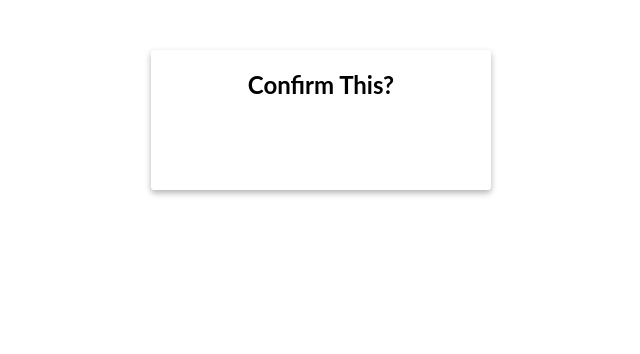
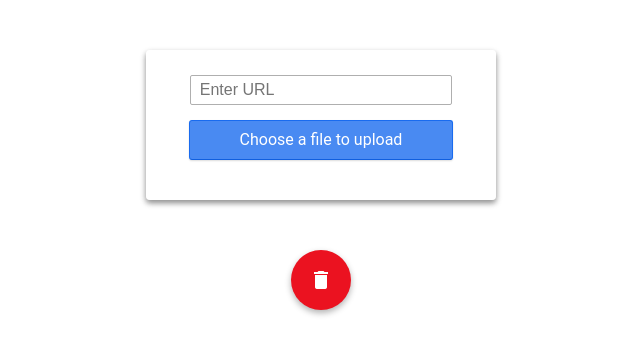
Before and after one commit to nashvail/Quttons, a plain HTML site: page index.html in a window 1280 px wide. Both pictures are taken after a click on the element 640 px from the left and 85 px from the top of the page. Shown: the whole page, without its empty margins (319-959 px from the left). Drawn offline with Linux system fonts and the light colour scheme.

Commit message:
Adding extra examples plus document.click fixes undergoing

```diff
--- a/css/MaterialDialog.css
+++ b/css/MaterialDialog.css
@@ -4,7 +4,6 @@
 }
 .materialButton{
 	box-sizing : content-box !important;
-	position : relative !important;
 	background-repeat : no-repeat !important;
 	background-position: center center !important;
 	box-shadow:  0 3px 6px 0 rgba(0, 0, 0, 0.3);
--- a/index.html
+++ b/index.html
@@ -5,13 +5,27 @@
 	<title>Document</title>
 	<link rel="stylesheet" href="css/main.css">
 	<link rel="stylesheet" href="css/MaterialDialog.css">
-	<link href='http://fonts.googleapis.com/css?family=Roboto:400,500' rel='stylesheet' type='text/css'>
+	<!-- <link href='http://fonts.googleapis.com/css?family=Roboto:400,500' rel='stylesheet' type='text/css'> -->
 </head>
 <body>
 
-	<div class="materialButton" id = "confirmButton">
-		<div class="confirmDialog">
-			<h2>Confirm This?</h2>
+	<div class="materialButton" id = "uploadButton">
+		<div id="uploadDialog">
+			<center>
+			<div class="urlField">
+				<input type="text" id = "fileUrl" placeholder = "Enter URL">
+			</div>
+			</center>
+			<div class="uploadButton">
+				Choose a file to upload
+			</div>
+		</div>
+	</div>
+
+	<div class="materialButton" id = "deleteButton">
+		<div id="deleteDialog">
+			<h2>Sure?</h2>
+			<div class="confirm">Yes, delete this file</div>
 		</div>
 	</div>
 
--- a/js/main.js
+++ b/js/main.js
@@ -1,9 +1,20 @@
 'use strict';
 
-var confirmButton = MaterialButton.getInstance($('#confirmButton'));
-confirmButton.init({
-	width : 70,
-	height : 70,
-	icon : './images/icon_done.png',
-	backgroundColor : "#76CB00"
+// For the upload button
+var materialUploadBTN = MaterialButton.getInstance($('#uploadButton'));
+materialUploadBTN.init({
+	width : 60,
+	height : 60,
+	backgroundColor : "#917466",
+	icon : './images/icon_upload.png'
 });
+
+
+// For the delete button
+var materialDeleteButton = MaterialButton.getInstance($('#deleteButton'));
+materialDeleteButton.init({
+	width : 60,
+	height : 60,
+	icon : './images/icon_delete.png',
+	backgroundColor : "#EB1220"
+});
--- a/sass/main.sass
+++ b/sass/main.sass
@@ -1,23 +1,84 @@
 $color_confirm_btn : #EB1220
+$color_upload_button : #498AF2
 *
+	box-sizing : border-box
 	margin : 0
 	padding : 0
 body
 	background-color : white
 
-#confirmButton
+#uploadButton
+	margin : 50px auto 0 auto
+
+#deleteButton
+	margin : 50px auto 0 auto
+
+
+#uploadDialog
+	font-family : "Roboto"
+	width : 350px
+	height : 150px
+	background-color : white
+	border-radius : 4px
+	padding : 10px
+	box-shadow : 0px 3px 5px rgba(0, 0, 0, 0.2)
+
+#fileUrl
+	width : 82%
+	height : 30px
+	border-radius : 2px
+	border : 1px solid #afafaf
+	padding : 9px
+	font-size : 1em
+
+.urlField
+	padding : 5px
+	margin : 10px auto 0 auto
+
+.uploadButton
+	width : 80%
+	height : 40px
+	background-color : $color_upload_button
+	border : 1px solid darken($color_upload_button, 10%)
+	border-bottom : 1px solid darken($color_upload_button, 15%)
+	color : white
+	text-align : center
+	padding : 9px
+	cursor : pointer
+	border-radius : 3px
 	margin : 0 auto
-	margin-top : 50px
+	box-shadow : 0px 1px 2px rgba(0, 0, 0, 0.14)
+	margin-top : 10px
 
-.confirmDialog
-	width : 300px
+
+#deleteDialog
+	width : 220px
 	height : 100px
 	border-radius : 4px
-	background-color : white
-	margin : 50px auto 0px auto
-	padding : 20px
+	background-color : #fff
 	h2
-		color : black
-		width : 100%
+		padding : 10px
+		font-weight : normal
 		text-align : center
-		font-family : "Lato"
+		font-family : "Roboto"
+
+
+.confirm
+	display : block
+	width : 70px
+	height : 30px
+	background-color : green
+	cursor : pointer
+	color : white
+	background-color : $color_confirm_btn
+	width : 150px
+	border : 1px solid darken($color_confirm_btn, 10%)
+	margin : 0 auto
+	font-family : "Roboto"
+	line-height : 20px
+	border-radius : 4px
+	padding: 5px
+	text-align : center
+	margin-top : 5px
+	&:hover
+		box-shadow : 0px 1px 2px rgba(0, 0, 0, 0.1)
```
Also changed, not shown: css/main.css, images/icon_upload.png (added), js/lib/MaterialButton.js, 1 other file.
